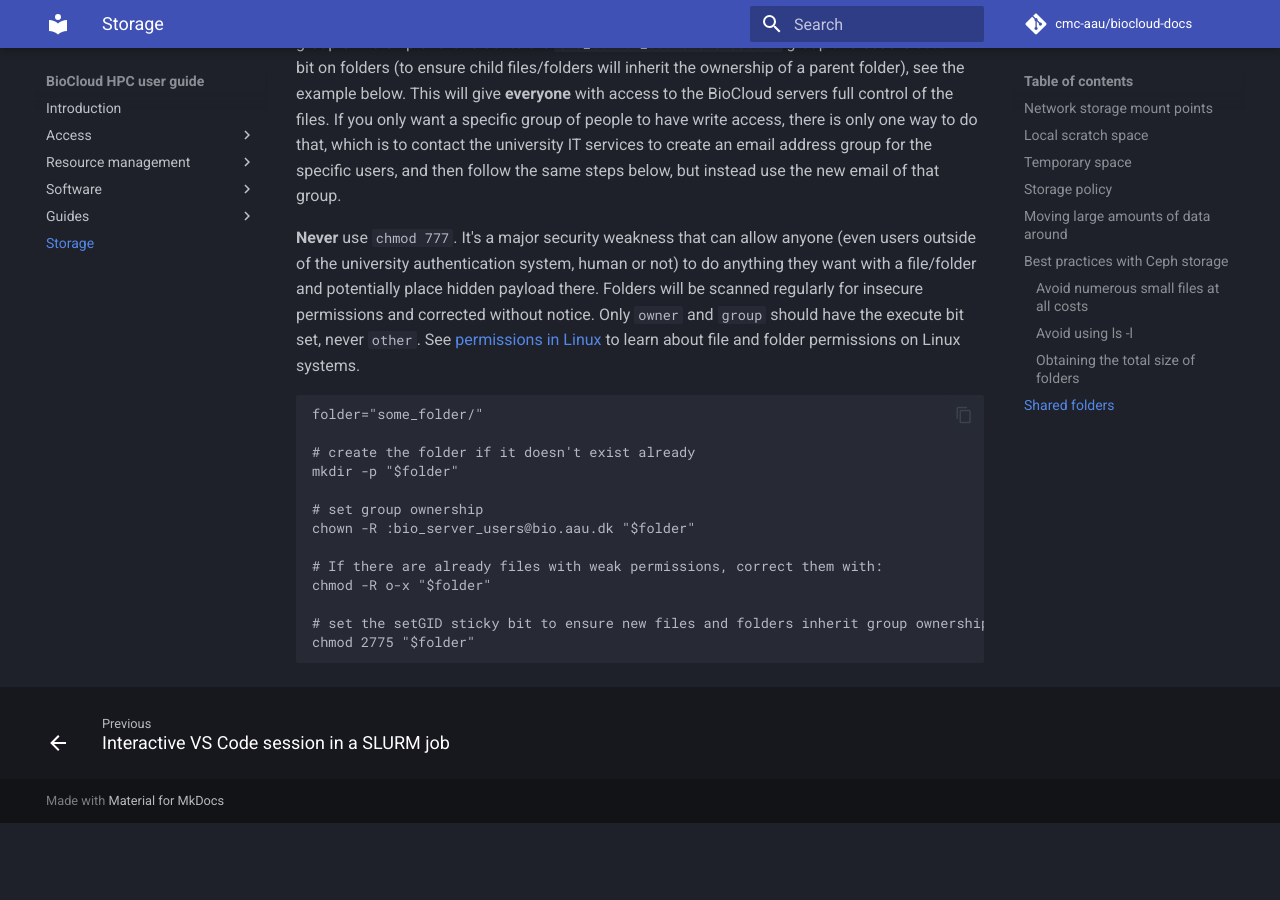
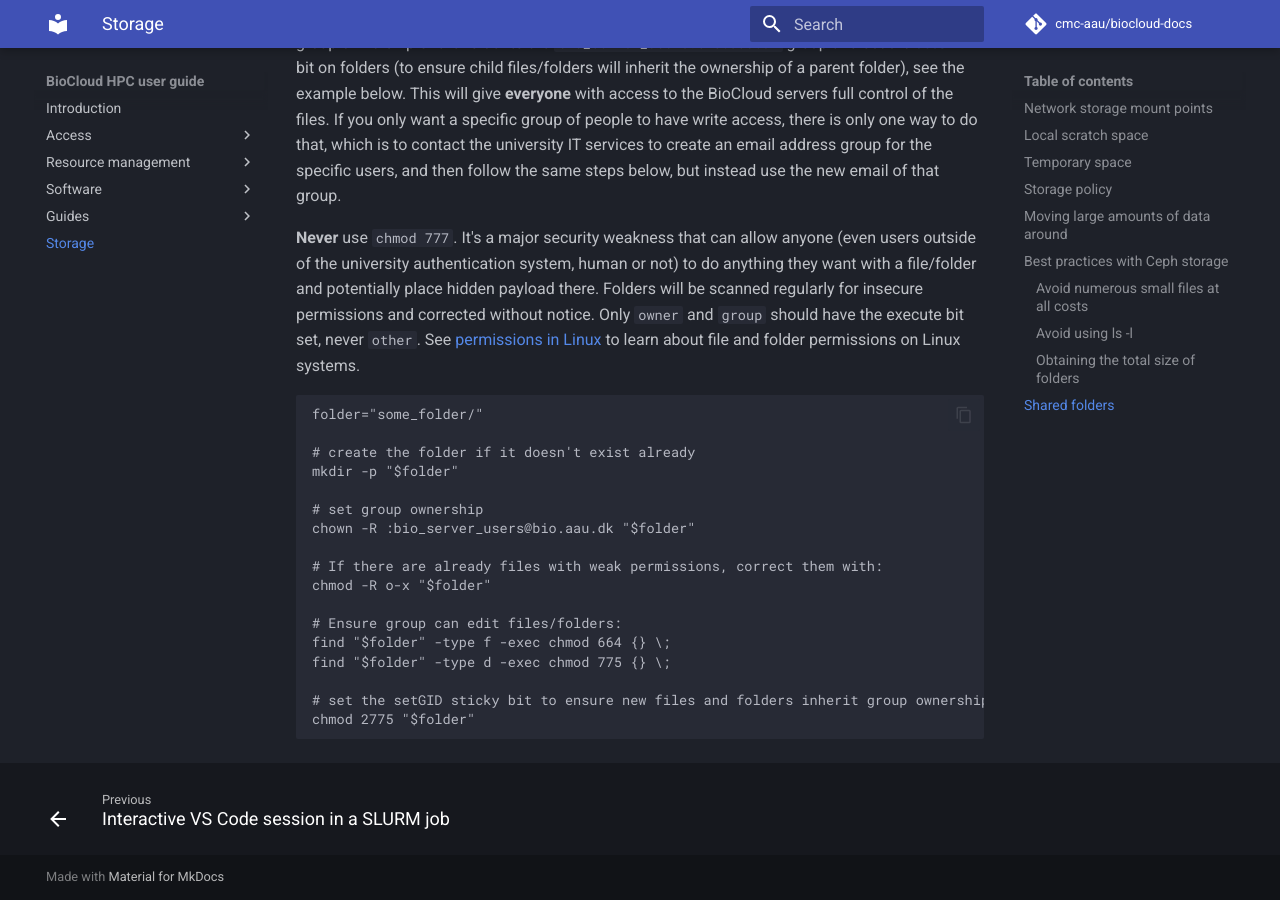
Before and after one commit to cmc-aau/hpc-docs, an MkDocs documentation site: the page built from docs/storage.md, in a window 1280 px wide and 900 px high, scrolled down 4347 px. Built offline with MkDocs 1.6.1 and Material for MkDocs 9.7.7, drawn with Linux system fonts in a browser that asks for light colours; comment, search, counter and statistics services are not loaded; before the commit the page ends 5170 px from its top, so only the background shows below that.

Commit message:
adjust permissions

````diff
--- a/docs/storage.md
+++ b/docs/storage.md
@@ -108,6 +108,10 @@ chown -R :bio_server_users@bio.aau.dk "$folder"
 # If there are already files with weak permissions, correct them with:
 chmod -R o-x "$folder"
 
+# Ensure group can edit files/folders:
+find "$folder" -type f -exec chmod 664 {} \;
+find "$folder" -type d -exec chmod 775 {} \;
+
 # set the setGID sticky bit to ensure new files and folders inherit group ownership
 chmod 2775 "$folder"
 ```
````
